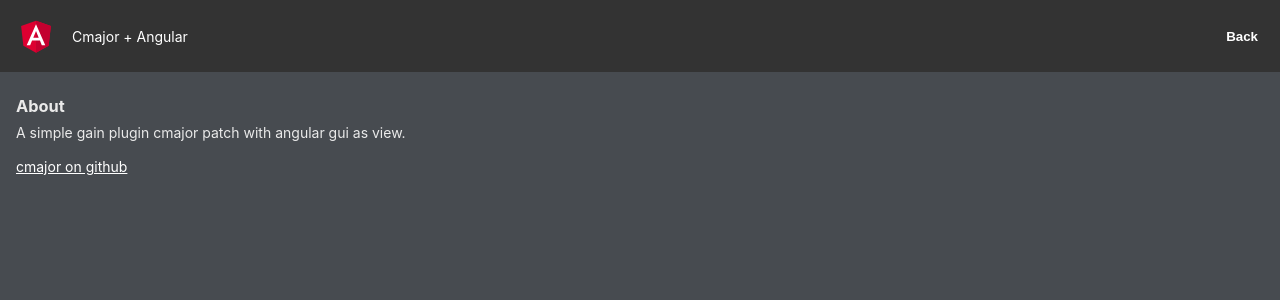
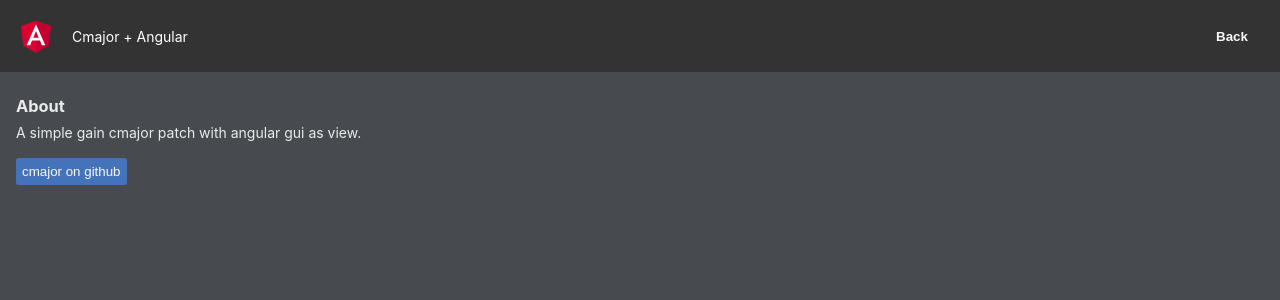
Before and after one commit to loowps/cmajor-angular, an Angular app: page /about in a window 1280 px wide. Shown: the top 300 px of the page. Built offline with nearby package versions, Linux system fonts and the light colour scheme.

Commit message:
Add simple css transitions

```diff
--- a/src/app/layout/about-view/about-view.component.html
+++ b/src/app/layout/about-view/about-view.component.html
@@ -1,5 +1,9 @@
 <h3>About</h3>
 
-<p>A simple gain plugin cmajor patch with angular gui as view.</p>
+<p>A simple gain cmajor patch with angular gui as view.</p>
 <br />
-<p><a href="https://github.com/SoundStacks/cmajor" target="_blank">cmajor on github</a></p>
+<p>
+  <button class="primary-button">
+    <a href="https://github.com/SoundStacks/cmajor" target="_blank">cmajor on github</a>
+  </button>
+</p>
--- a/src/app/layout/toolbar/toolbar.component.scss
+++ b/src/app/layout/toolbar/toolbar.component.scss
@@ -13,6 +13,12 @@
   gap: 16px;
   flex-wrap: wrap;
   text-decoration: none;
+  transition: transform 50ms ease-in-out;
+  transform-origin: center center;
+
+  &:hover {
+    transform: scaleX(1.05) scaleY(1.05);
+  }
 }
 
 .nav-button {
@@ -21,14 +27,21 @@
   }
 
   background-color: transparent;
-  border-radius: 3px;
+  border-radius: 2px;
   padding: 6px;
   border: 0 none;
-  color: white;
+  color: #f8f8f8;
   cursor: pointer;
   font-weight: bold;
+  transition: background-color, color 75ms ease;
+  min-width: 64px;
 
-  &:hover {
-    background-color: cornflowerblue;
+  &:active {
+    background-color: #3e679d !important;
+    color: #dcdcdc;
+  }
+
+  &:hover:not(:active) {
+    background-color: #5481c2;
   }
 }
--- a/src/styles.scss
+++ b/src/styles.scss
@@ -33,3 +33,30 @@ p {
 a {
   color: white;
 }
+
+.primary-button {
+  background-color: #4573b9;
+  border-radius: 3px;
+  padding: 6px;
+  border: 0 none;
+  color: #f8f8f8;
+  cursor: pointer;
+  font-weight: bold;
+  transition: background-color, color 75ms ease;
+
+  a {
+    color: inherit;
+    font-weight: normal;
+    text-decoration: none;
+  }
+
+  &:active {
+    background-color: #3e679d !important;
+    color: #dcdcdc !important;
+  }
+
+  &:hover:not(:active) {
+    background-color: #5481c2;
+    color: white;
+  }
+}
```
